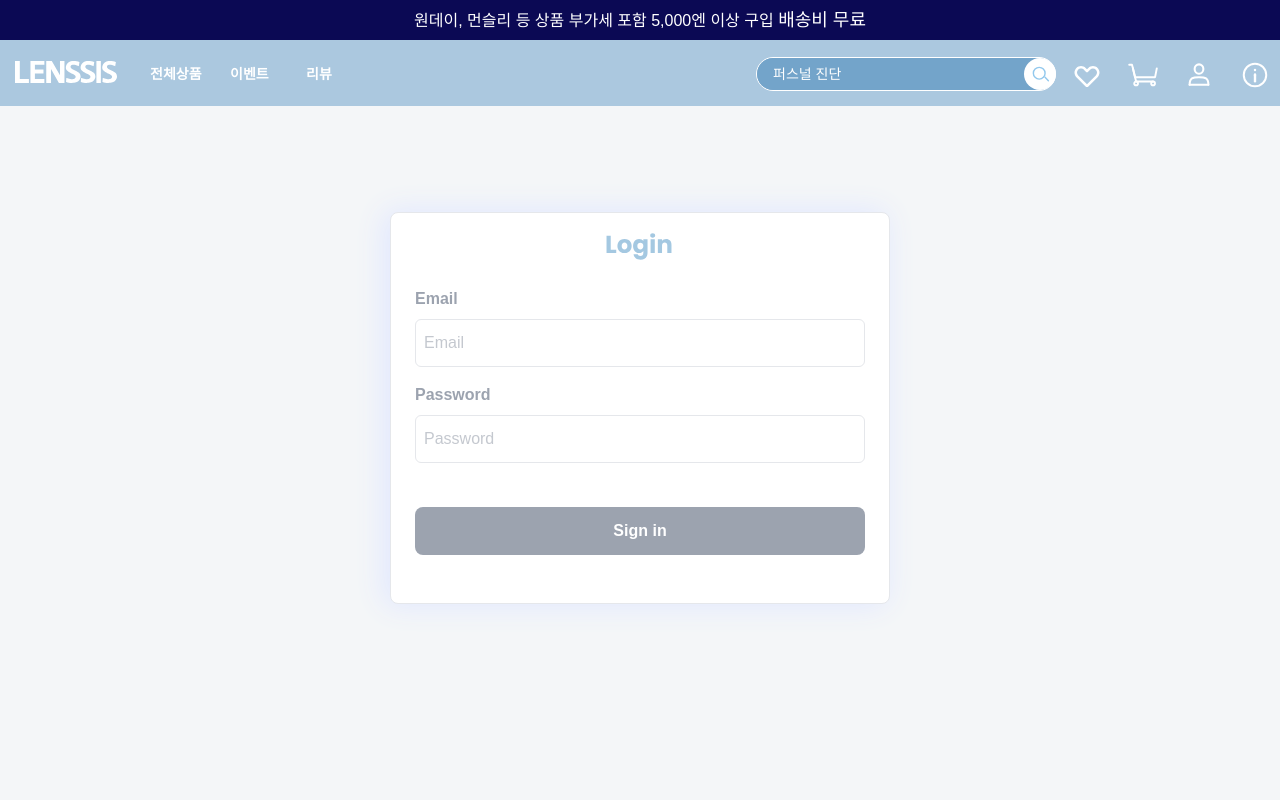
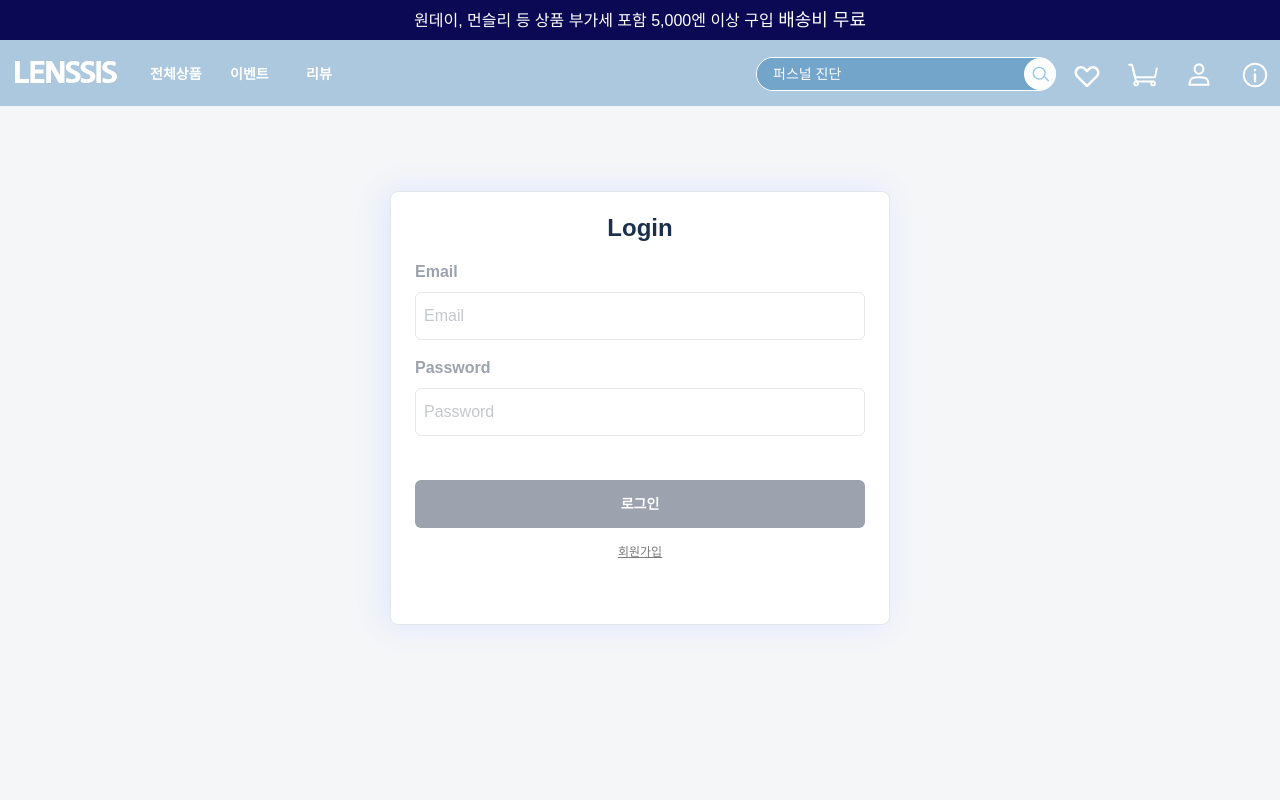
Before and after one commit to davidktlee/FinalProject-FE-Client, a React (Vite) app: page /signin in a window 1280 px wide. Shown: the top 800 px of the page. Built offline with nearby package versions, Linux system fonts and the light colour scheme; a web font is replaced by a local one.

Commit message:
chore: 상단 해더 person 아이콘 클릭시 signup으로 이동되는 것을 signin으로 변경. signin 컴포넌트 내에 서signout으로 이동하게 하는 link 부착 로그인 컴포넌트 시안에 맞추어  디자인 변경

```diff
--- a/src/components/auth/signin/Signin.tsx
+++ b/src/components/auth/signin/Signin.tsx
@@ -1,6 +1,6 @@
 import axios from 'axios'
 import React, { ChangeEvent, useState, useEffect } from 'react'
-import { useNavigate } from 'react-router-dom'
+import { Link, useNavigate } from 'react-router-dom'
 import Input from '../../common/Input'
 import useToast from '../../common/toast/hooks/useToast'
 import { useAuth } from '../hooks/useAuth'
@@ -67,7 +67,7 @@ const Signin = () => {
   useEffect(() => {
     if (user) {
 
-      navigate('/profile')
+      navigate('/mypage')
       // fireToast({
       //   id: '로그인 확인',
       //   message: '로그인 상태이므로 이전 페이지로 이동합니다.',
@@ -82,10 +82,8 @@ const Signin = () => {
   return (
     <div className="w-full h-screen bg-[#F4F6F8] relative">
       <div className="absolute top-[36%] left-1/2 -translate-x-1/2 -translate-y-1/2 w-[500px] h-fit mt-[120px] bg-white rounded-lg shadow-[-5px_0_30px_1px] shadow-indigo-100 pb-12 border border-solid border-gray-200">
-        <h3 className="mt-5">
-          <svg className="mx-auto" width={68} height={38} xmlns="http://www.w3.org/2000/svg">
-            <image href="/assets/login.svg" />
-          </svg>
+        <h3 className="mt-5 text-center">
+          <span className='text-[#1B304A] text-2xl font-bold'>Login</span>
         </h3>
         {/*label,placeholder,type,double, flexDirection,type2,placeholder2,isRequired,readonly */}
         <div className="px-6 w-full">
@@ -126,12 +124,13 @@ const Signin = () => {
           />
 
           <button
-            className="bg-[#A4CBE1] w-full h-12 rounded-lg mt-7 disabled:bg-gray-400 disabled:cursor-default"
+            className="bg-[#1B304A] w-full h-12 rounded-md mt-7 disabled:bg-gray-400 disabled:cursor-default text-white"
             onClick={submitSigninHandler}
             disabled={!totalValid}
           >
-            <span className="text-white font-bold">Sign in</span>
+            <span className="text-white font-semibold text-sm">로그인</span>
           </button>
+          <p className='py-4 text-center underline decoration-1 decoration-[#7a7a7a]'><Link to="/signup"><span className='block text-[#7A7A7A] text-xs'>회원가입</span></Link></p>
         </div>
       </div>
     </div>
--- a/src/components/auth/signup/Signup.tsx
+++ b/src/components/auth/signup/Signup.tsx
@@ -98,13 +98,10 @@ const Signup = () => {
     setFormValue((prev) => ({
       ...prev,
       [name]: value
-
     }))
   }
 
   const submitFormHandler = () => {
-
-
     const formData:RegisterType = {
       name: `${formValue.lastname}${formValue.firstname}` ,
       readname: `${formValue.lastReadname}${formValue.firstReadname}`,
--- a/src/components/header/RightNavLinks.tsx
+++ b/src/components/header/RightNavLinks.tsx
@@ -1,7 +1,10 @@
 import React from 'react'
 import { Link } from 'react-router-dom'
+import { useUser } from '../auth/hooks/useUser'
 
 const RightNavLinks = () => {
+
+  const { user } = useUser()
   return (
     <div className="flex items-center min-w-[200px] gap-4 justify-between">
       <div className="flex-1">
@@ -19,7 +22,7 @@ const RightNavLinks = () => {
         </Link>
       </div>
       <div className="flex-1">
-        <Link to="/signup">
+        <Link to={user ? '/mypage' : '/signin'}>
           <svg className="mx-auto" width={40} height={28} xmlns="http://www.w3.org/2000/svg">
             <image href="/assets/person.svg" />
           </svg>
--- /dev/null
+++ b/src/components/mypage/Mypage.tsx
@@ -0,0 +1,11 @@
+import React from 'react';
+
+const Mypage = () => {
+  return (
+    <div>
+
+    </div>
+  );
+};
+
+export default Mypage;
--- a/src/pages/MyPage.tsx
+++ /dev/null
@@ -1,7 +0,0 @@
-import React from 'react'
-
-const MyPage = () => {
-  return <div>MyPage</div>
-}
-
-export default MyPage
--- /dev/null
+++ b/src/pages/MypagePage.tsx
@@ -0,0 +1,8 @@
+import React from 'react'
+import Mypage from '../components/mypage/Mypage'
+
+const MypagePage = () => {
+  return <Mypage/>
+}
+
+export default MypagePage
--- a/src/routes/router.tsx
+++ b/src/routes/router.tsx
@@ -3,7 +3,7 @@ import Cart from '../pages/Cart'
 import Favorite from '../pages/Favorite'
 import SigninPage from '../pages/SigninPage'
 import Main from '../pages/Main'
-import MyPage from '../pages/MyPage'
+import MypagePage from '../pages/MypagePage'
 import Order from '../pages/Order'
 import ProductDetail from '../pages/ProductDetail'
 import SignupPage from '../pages/SignupPage'
@@ -31,7 +31,7 @@ const Router = () => {
         <Route path="/cart" element={<Cart />} />
         <Route path="/order" element={<Order />} />
         <Route path="/favorite" element={<Favorite />} />
-        <Route path="/mypage" element={<MyPage />} />
+        <Route path="/mypage" element={<MypagePage />} />
         <Route path="/event/:id" element={<EventDetail />} />
         <Route path="/*" element={<NotFound />} />
       </Routes>
```
